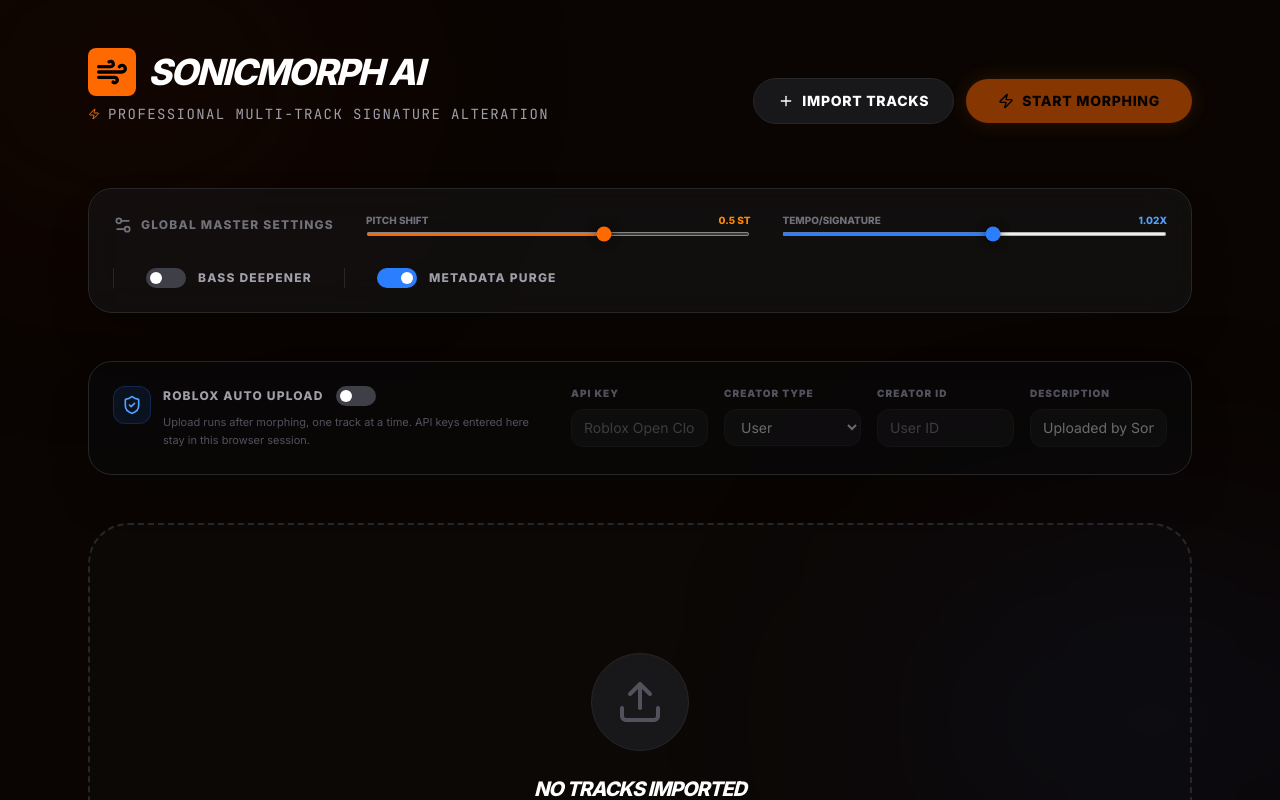
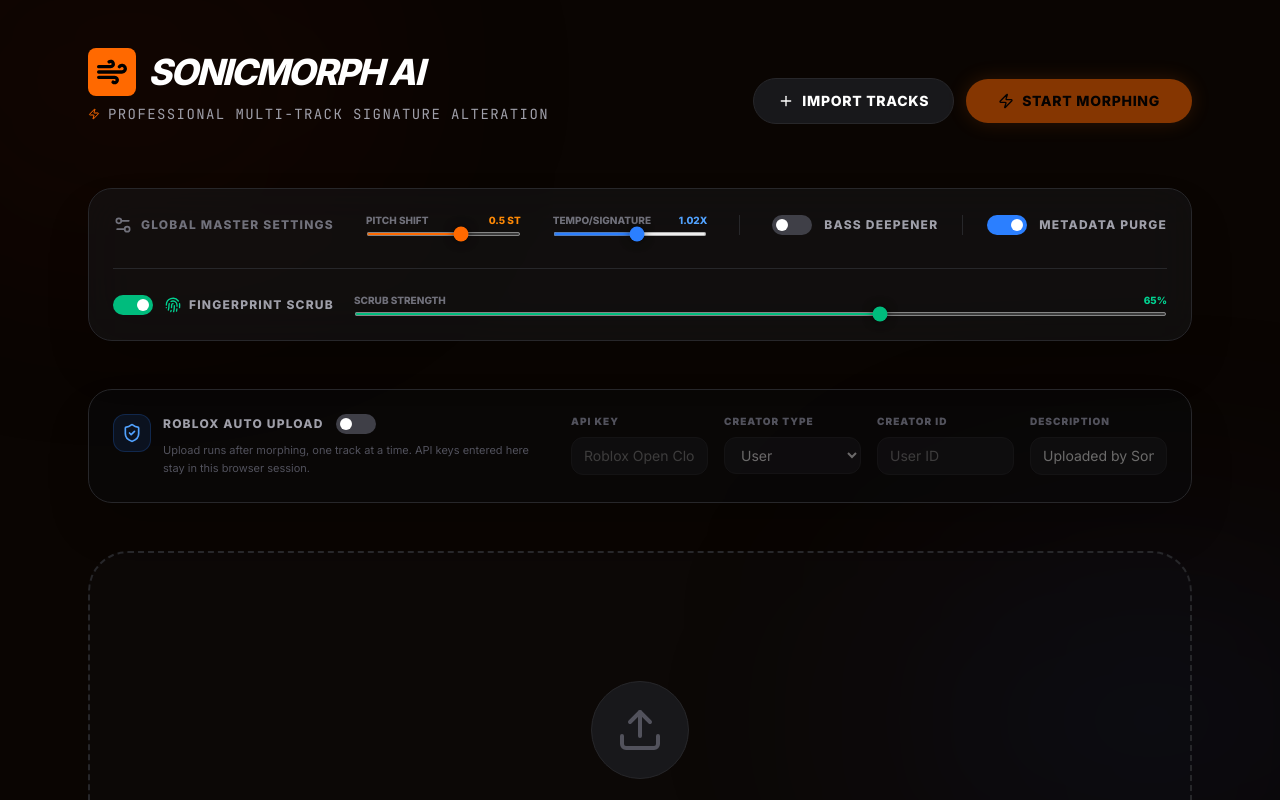
Before and after one commit to daffazzz/ai-voice-editor, a React (Vite) app: page / in a window 1280 px wide. Shown: the top 800 px of the page. Built offline with nearby package versions, Linux system fonts and the light colour scheme.

Commit message:
Add audio fingerprint scrub feature

```diff
--- a/src/App.tsx
+++ b/src/App.tsx
@@ -19,7 +19,8 @@
   FileMusic,
   Wind,
   Plus,
-  ShieldCheck
+  ShieldCheck,
+  Fingerprint
 } from 'lucide-react';
 import confetti from 'canvas-confetti';
 import { Track, MorphSettings, DEFAULT_SETTINGS, RobloxSettings, DEFAULT_ROBLOX_SETTINGS } from './types';
@@ -234,7 +235,7 @@
         </header>
 
         {/* Global Settings Bar */}
-        <section className="bg-zinc-900/50 backdrop-blur-xl border border-zinc-800 rounded-3xl p-6 mb-12 flex flex-wrap items-center gap-8 shadow-2xl">
+        <section className="bg-zinc-900/50 backdrop-blur-xl border border-zinc-800 rounded-3xl p-6 mb-12 grid grid-cols-1 lg:grid-cols-[auto_1fr_1fr_auto] items-center gap-8 shadow-2xl">
            <div className="flex items-center gap-2 text-zinc-500">
              <Settings2 className="w-5 h-5" />
              <span className="text-xs font-bold uppercase tracking-widest">Global Master Settings</span>
@@ -266,7 +267,7 @@
              />
            </div>
 
-           <div className="flex items-center gap-4 border-l border-zinc-800 pl-8">
+           <div className="flex flex-wrap items-center gap-4 lg:border-l border-zinc-800 lg:pl-8">
               <label className="flex items-center gap-3 cursor-pointer group">
                 <input
                   type="checkbox"
@@ -280,7 +281,7 @@
                 <span className="text-xs font-bold uppercase tracking-widest text-zinc-400 group-hover:text-white transition-colors">Bass Deepener</span>
               </label>
 
-              <label className="flex items-center gap-3 cursor-pointer group border-l border-zinc-800 pl-8 ml-4">
+              <label className="flex items-center gap-3 cursor-pointer group border-l border-zinc-800 pl-6 ml-2">
                 <input
                   type="checkbox"
                   checked={globalSettings.scrubMetadata}
@@ -292,6 +293,41 @@
                 </div>
                 <span className="text-xs font-bold uppercase tracking-widest text-zinc-400 group-hover:text-white transition-colors">Metadata Purge</span>
               </label>
+           </div>
+
+           <div className="lg:col-span-4 grid grid-cols-1 md:grid-cols-[auto_1fr] gap-5 border-t border-zinc-800 pt-6">
+              <label className="flex items-center gap-3 cursor-pointer group">
+                <input
+                  type="checkbox"
+                  checked={globalSettings.removeFingerprint}
+                  onChange={(e) => setGlobalSettings(prev => ({ ...prev, removeFingerprint: e.target.checked }))}
+                  className="hidden"
+                />
+                <div className={`w-10 h-5 rounded-full transition-colors flex items-center p-1 ${globalSettings.removeFingerprint ? 'bg-emerald-500' : 'bg-zinc-700'}`}>
+                  <div className={`w-3 h-3 bg-white rounded-full transition-transform ${globalSettings.removeFingerprint ? 'translate-x-5' : 'translate-x-0'}`} />
+                </div>
+                <div className="flex items-center gap-2">
+                  <Fingerprint className="w-4 h-4 text-emerald-400" />
+                  <span className="text-xs font-bold uppercase tracking-widest text-zinc-400 group-hover:text-white transition-colors">Fingerprint Scrub</span>
+                </div>
+              </label>
+
+              <div className={`flex flex-col gap-1 min-w-[180px] transition-opacity ${globalSettings.removeFingerprint ? 'opacity-100' : 'opacity-35'}`}>
+                <div className="flex justify-between items-center text-[10px] uppercase font-bold text-zinc-500">
+                  <span>Scrub Strength</span>
+                  <span className="text-emerald-400">{Math.round(globalSettings.fingerprintStrength * 100)}%</span>
+                </div>
+                <input
+                  type="range"
+                  min="0"
+                  max="1"
+                  step="0.05"
+                  value={globalSettings.fingerprintStrength}
+                  onChange={(e) => setGlobalSettings(prev => ({ ...prev, fingerprintStrength: parseFloat(e.target.value) }))}
+                  disabled={!globalSettings.removeFingerprint}
+                  className="w-full accent-emerald-500 h-1 rounded-full cursor-pointer disabled:cursor-not-allowed"
+                />
+              </div>
            </div>
         </section>
 
@@ -426,6 +462,11 @@
                         {track.status === 'completed' && track.settings.scrubMetadata && (
                           <span className="text-[9px] font-black bg-blue-500/20 text-blue-400 border border-blue-500/30 px-2 py-0.5 rounded-full tracking-tighter uppercase ml-2 animate-pulse">
                             Metadata Purged
+                          </span>
+                        )}
+                        {track.status === 'completed' && track.settings.removeFingerprint && (
+                          <span className="text-[9px] font-black bg-emerald-500/20 text-emerald-400 border border-emerald-500/30 px-2 py-0.5 rounded-full tracking-tighter uppercase ml-2">
+                            Fingerprint Scrubbed
                           </span>
                         )}
                       </div>
--- a/src/services/audioProcessor.ts
+++ b/src/services/audioProcessor.ts
@@ -52,7 +52,52 @@
 
   const renderedBuffer = await offlineCtx.startRendering();
 
+  if (settings.removeFingerprint) {
+    scrubAudioFingerprint(renderedBuffer, settings.fingerprintStrength);
+  }
+
   return bufferToMp3(renderedBuffer);
+}
+
+function scrubAudioFingerprint(audioBuffer: AudioBuffer, strength: number): void {
+  const normalizedStrength = clamp(strength, 0, 1);
+  const noiseAmount = 0.00008 + normalizedStrength * 0.00022;
+  const fadeSamples = Math.min(Math.floor(audioBuffer.sampleRate * 0.006), Math.floor(audioBuffer.length / 2));
+
+  for (let channel = 0; channel < audioBuffer.numberOfChannels; channel++) {
+    const data = audioBuffer.getChannelData(channel);
+    let dcOffset = 0;
+
+    for (let i = 0; i < data.length; i++) {
+      dcOffset += data[i];
+    }
+
+    dcOffset /= Math.max(1, data.length);
+
+    for (let i = 0; i < data.length; i++) {
+      const fadeIn = fadeSamples > 0 && i < fadeSamples ? i / fadeSamples : 1;
+      const fadeOut = fadeSamples > 0 && i > data.length - fadeSamples ? (data.length - i) / fadeSamples : 1;
+      const triangularDither = (Math.random() - Math.random()) * noiseAmount;
+      data[i] = clampSample((data[i] - dcOffset + triangularDither) * Math.min(fadeIn, fadeOut));
+    }
+  }
+
+  if (audioBuffer.numberOfChannels > 1 && normalizedStrength > 0) {
+    decorrelateStereoChannels(audioBuffer, normalizedStrength);
+  }
+}
+
+function decorrelateStereoChannels(audioBuffer: AudioBuffer, strength: number): void {
+  const left = audioBuffer.getChannelData(0);
+  const right = audioBuffer.getChannelData(1);
+  const blend = 0.0015 + strength * 0.0035;
+  let previousLeft = left[0] || 0;
+
+  for (let i = 1; i < left.length; i++) {
+    const currentLeft = left[i];
+    right[i] = clampSample(right[i] * (1 - blend) + previousLeft * blend);
+    previousLeft = currentLeft;
+  }
 }
 
 async function bufferToMp3(audioBuffer: AudioBuffer): Promise<Blob> {
@@ -97,6 +142,14 @@
   return output;
 }
 
+function clamp(value: number, min: number, max: number): number {
+  return Math.min(max, Math.max(min, value));
+}
+
+function clampSample(value: number): number {
+  return clamp(value, -1, 1);
+}
+
 function loadLameJs(): Promise<LameJsGlobal> {
   if (window.lamejs?.Mp3Encoder) {
     return Promise.resolve(window.lamejs);
--- a/src/types.ts
+++ b/src/types.ts
@@ -24,6 +24,8 @@
   reverb: number; // 0 to 1
   bassBoost: boolean;
   scrubMetadata: boolean;
+  removeFingerprint: boolean;
+  fingerprintStrength: number; // 0 to 1
 }
 
 export const DEFAULT_SETTINGS: MorphSettings = {
@@ -31,7 +33,9 @@
   tempo: 1.02,
   reverb: 0.1,
   bassBoost: false,
-  scrubMetadata: true
+  scrubMetadata: true,
+  removeFingerprint: true,
+  fingerprintStrength: 0.65
 };
 
 export interface RobloxSettings {
```
